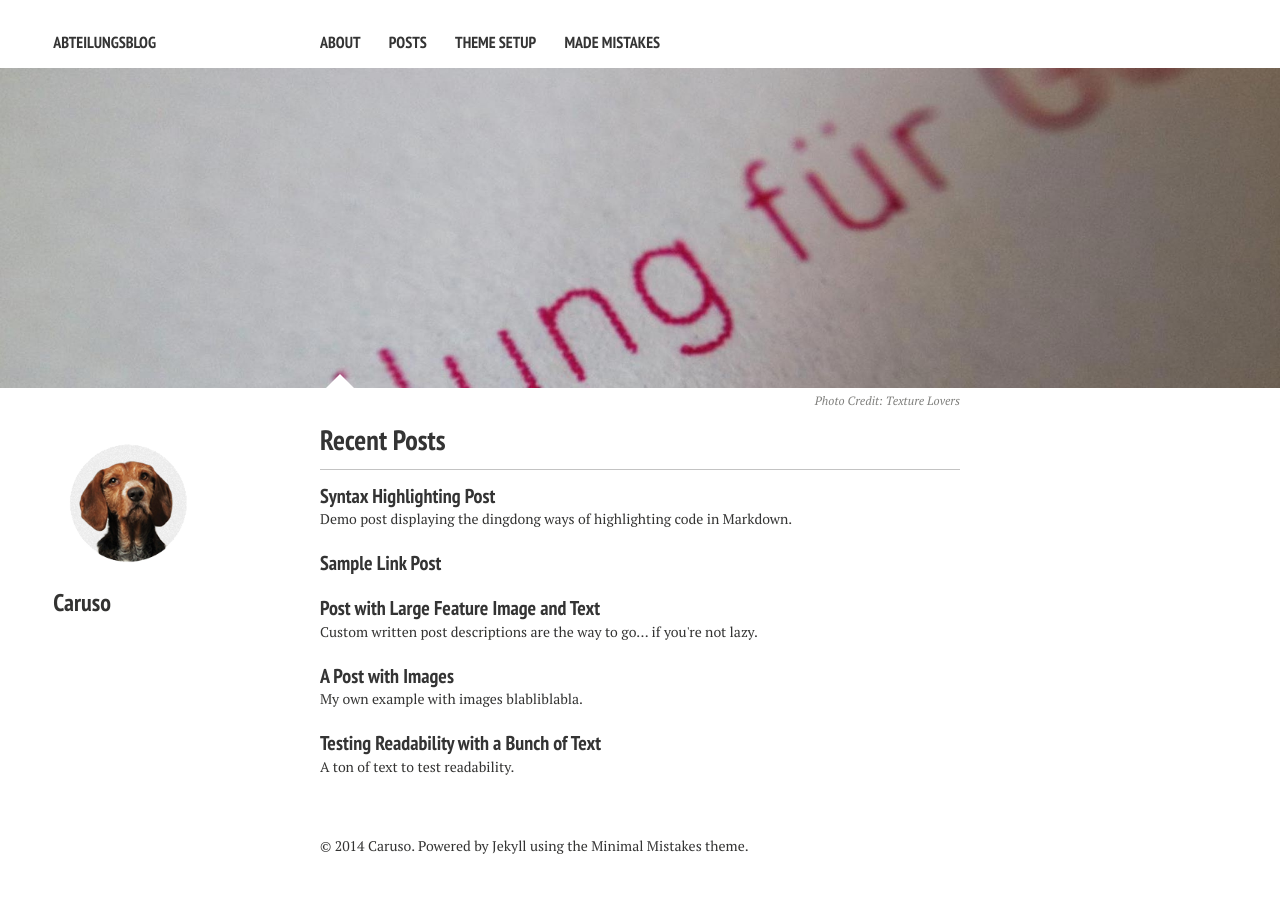
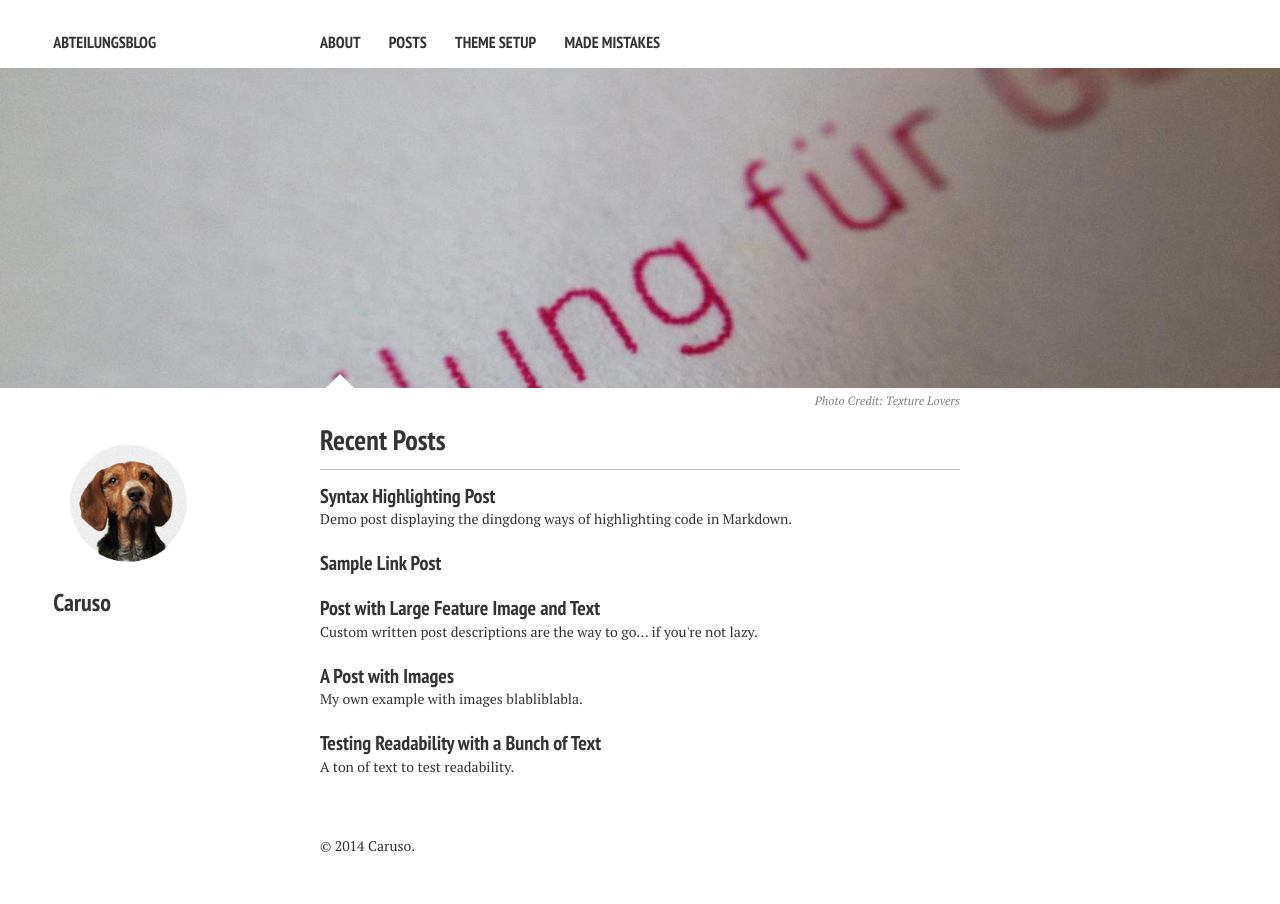
Before and after one commit to abteilung/abteilung.github.io, a Jekyll site: the page built from index.md, in a window 1280 px wide. Built offline with Jekyll 4.4.1, drawn with Linux system fonts in a browser that asks for light colours; nearby versions of some CDN libraries.

Commit message:
[fix] Footer angepasst (keine Werbung für Jekyll)

```diff
--- a/_includes/_footer.html
+++ b/_includes/_footer.html
@@ -1 +1 @@
-<span>&copy; {{ site.time | date: '%Y' }} {{ site.owner.name }}. Powered by <a href="http://jekyllrb.com">Jekyll</a> using the <a href="http://mademistakes.com/minimal-mistakes/">Minimal Mistakes</a> theme.</span>
+<span>&copy; {{ site.time | date: '%Y' }} {{ site.owner.name }}.</span>
```
